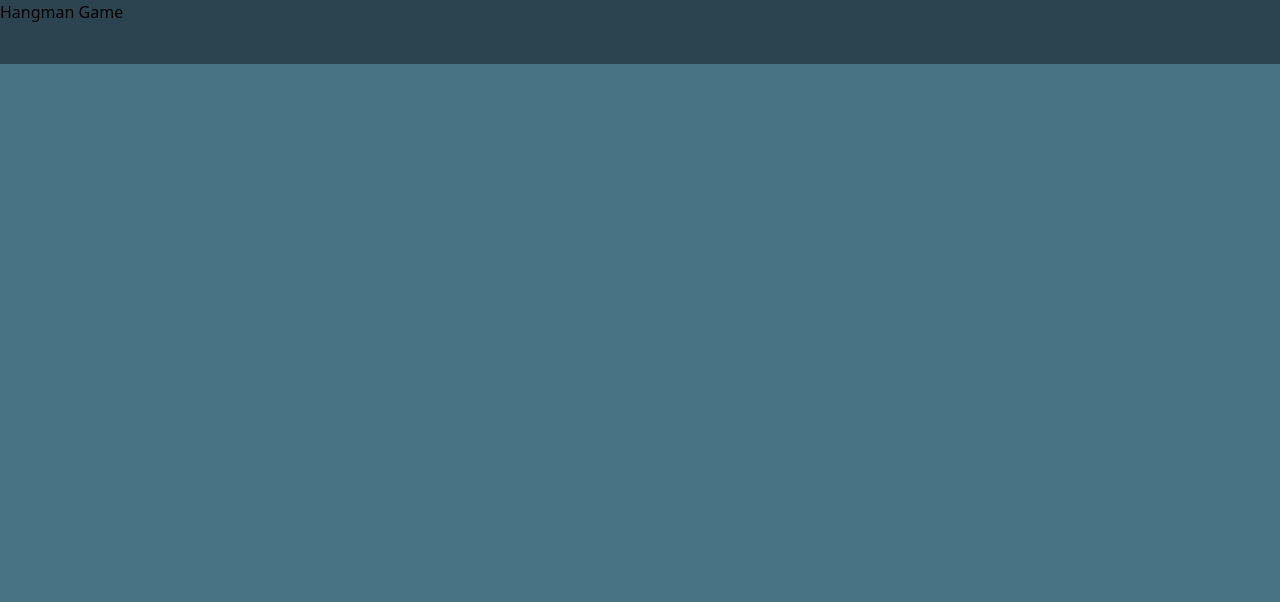
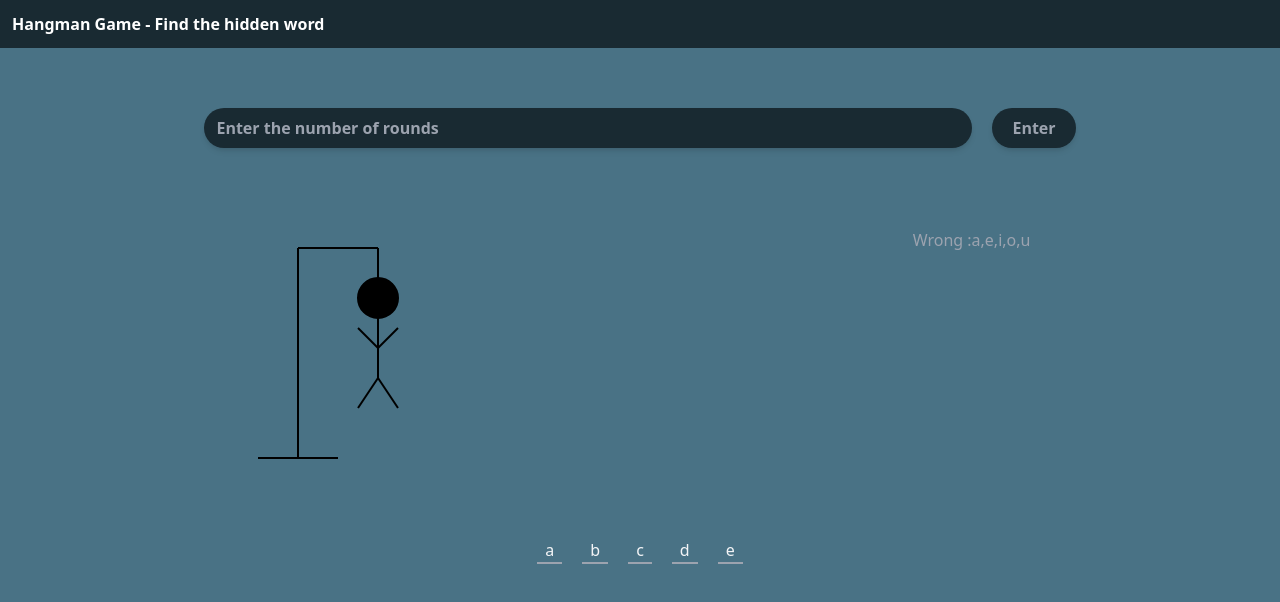
Before and after one commit to aneesafatima/Violet-Victory-Hangman, a React app: page / in a window 1280 px wide. Shown: the top 602 px of the page. Built offline with nearby package versions, Linux system fonts and the light colour scheme; the HTML template or start-up script is replaced by a standard one.

Commit message:
Applied basic styling

```diff
--- a/src/App.jsx
+++ b/src/App.jsx
@@ -1,14 +1,24 @@
 import { useState } from 'react'
 import Header from './components/Header'
+import InputBox from './components/InputBox'
+import FigureParts from './components/FigureParts'
+import WrongLetters from './components/WrongLetters'
+import DisplayWord from './components/DisplayWord'
+import FinalMessage from './components/FinalMessage'
 
 
 
 function App() {
-
-
   return (
-    <div className="bg-[#497285] h-screen">
+    <div className="bg-[#497285] h-screen relative">
       <Header/>
+      <InputBox/>
+      <div className="flex justify-around pr-3 py-5">
+        <FigureParts/>
+        <WrongLetters/>
+      </div>
+      <DisplayWord/>
+      <div className="absolute top-0 w-full hidden"><FinalMessage/></div>
     </div>
   )
 }
--- /dev/null
+++ b/src/components/DisplayWord.jsx
@@ -0,0 +1,15 @@
+import React from 'react'
+
+function DisplayWord() {
+  return (
+    <div className='space-x-5 flex justify-center mt-10 text-gray-100 font-medium'>
+      <span className='border-b-2 border-gray-400 px-2'>a</span>
+      <span className='border-b-2 border-gray-400 px-2'>b</span>
+      <span className='border-b-2 border-gray-400 px-2'>c</span>
+      <span className='border-b-2 border-gray-400 px-2'>d</span>
+      <span className='border-b-2 border-gray-400 px-2'>e</span>
+    </div>
+  )
+}
+
+export default DisplayWord
--- /dev/null
+++ b/src/components/FigureParts.jsx
@@ -0,0 +1,29 @@
+import React from 'react'
+
+function FigureParts() {
+  return (
+    <div>
+      <svg height="250" width="200" class="figure-container stroke-2 stroke-black">
+        {/* Rod */}
+        <line x1="60" y1="20" x2="140" y2="20" />
+        <line x1="140" y1="20" x2="140" y2="50" />
+        <line x1="60" y1="20" x2="60" y2="230"  />
+        <line x1="20" y1="230" x2="100" y2="230" />
+
+        {/* Head */}
+        <circle cx="140" cy="70" r="20" class="figure-part" />
+        {/* Body */}
+        <line x1="140" y1="90" x2="140" y2="150" class="figure-part"/>
+        {/* Arms */}
+        <line x1="140" y1="120" x2="120" y2="100" class="figure-part"/>
+        <line x1="140" y1="120" x2="160" y2="100" class="figure-part"/>
+        {/* Legs */}
+        <line x1="140" y1="150" x2="120" y2="180" class="figure-part"/>
+        <line x1="140" y1="150" x2="160" y2="180" class="figure-part"/>
+      </svg>
+
+    </div>
+  )
+}
+
+export default FigureParts
--- /dev/null
+++ b/src/components/FinalMessage.jsx
@@ -0,0 +1,14 @@
+import React from 'react'
+
+function FinalMessage() {
+  return (
+    <div className="h-screen flex justify-center items-center">
+    <div className='bg-[#438ec7] text-center w-[50vw] py-3 px-3 text-white font-medium shadow-lg space-y-2'>
+      <span className='font-bold '>Unfortunately you lost 😕</span> <br />
+      ...the word was : wizard
+      <button className='bg-white text-[#2980b9] font-normal px-3 py-1.5 active:scale-[0.98]'>Play again</button>
+    </div></div>
+  )
+}
+
+export default FinalMessage
--- a/src/components/Header.jsx
+++ b/src/components/Header.jsx
@@ -2,8 +2,8 @@ import React from 'react'
 
 function Header() {
   return (
-    <div className="bg-[#2b4450] h-[8vh]">
-      Hangman Game
+    <div className="bg-[#192a32] h-[6vh] text-white font-bold px-3 py-3">
+      Hangman Game - Find the hidden word
     </div>
   )
 }
--- /dev/null
+++ b/src/components/InputBox.jsx
@@ -0,0 +1,12 @@
+import React from 'react'
+
+function InputBox() {
+  return (
+    <div className='flex justify-center items-center h-[20vh]  text-gray-400'>
+      <input type="text" placeholder='Enter the number of rounds' className='py-2 px-3 w-[60vw] rounded-3xl shadow-md bg-[#192a32] outline-none mr-5 font-semibold' />
+      <button type="submit" className='py-2 px-5 rounded-3xl shadow-md bg-[#192a32] hover:bg-[#233a45] hover:text-gray-50 font-semibold'>Enter</button>
+    </div>
+  )
+}
+
+export default InputBox
--- /dev/null
+++ b/src/components/WrongLetters.jsx
@@ -0,0 +1,11 @@
+import React from 'react'
+
+function WrongLetters() {
+  return (
+   <div className='text-gray-400 font-medium'>
+    Wrong :a,e,i,o,u
+   </div>
+  )
+}
+
+export default WrongLetters
```
